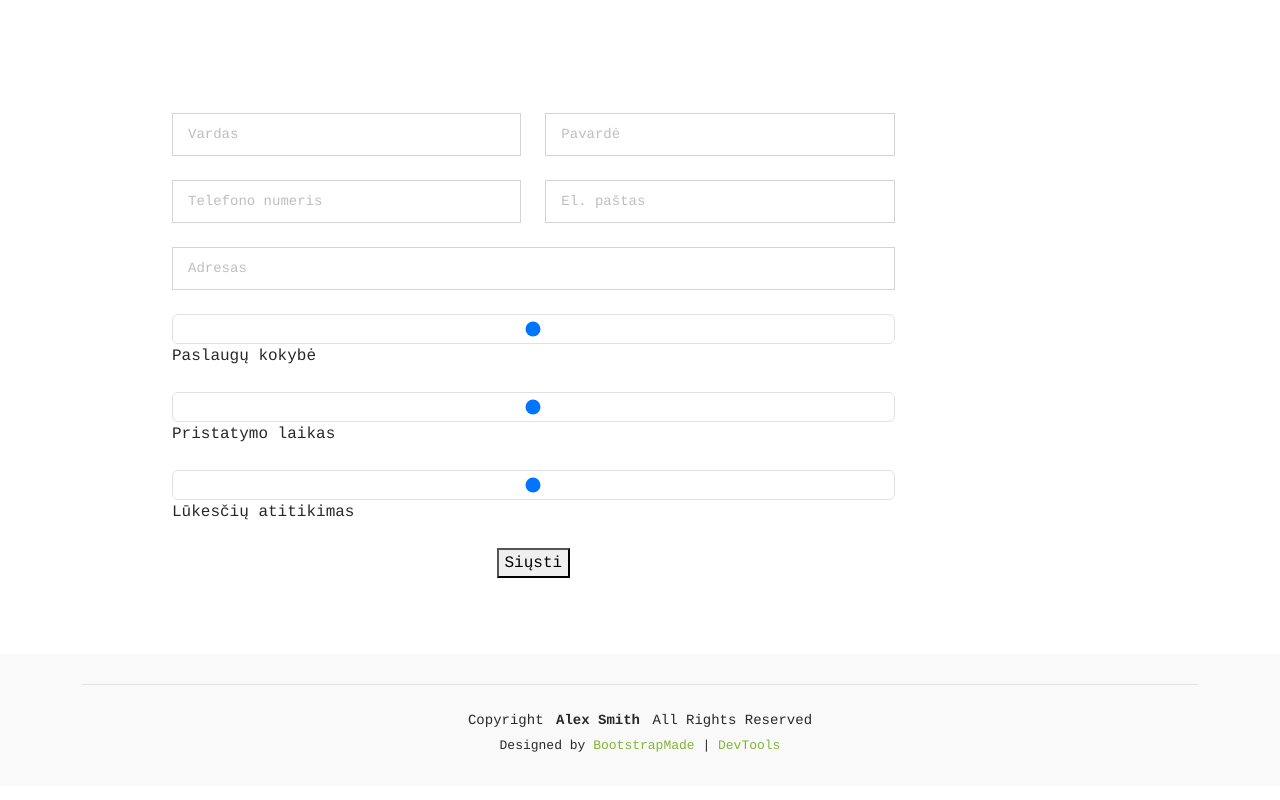
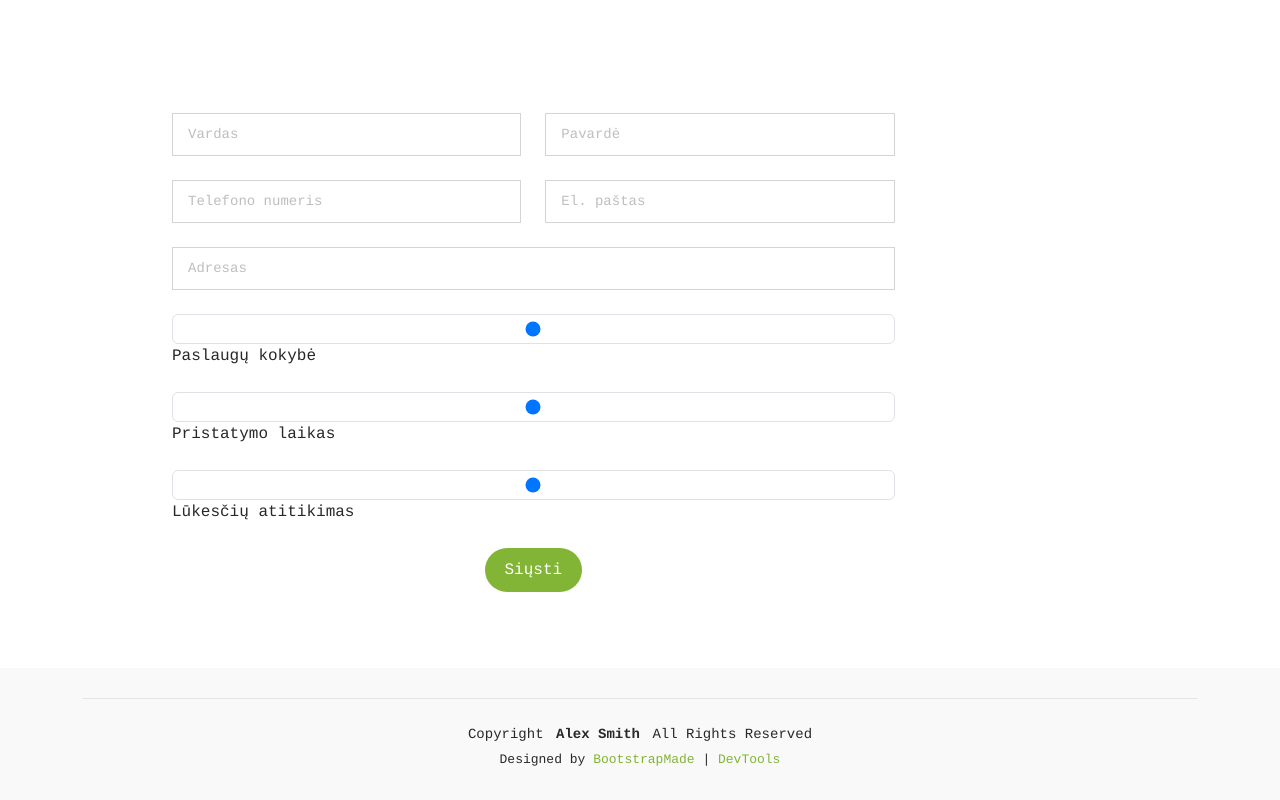
Before and after one commit to raZ92in/raZ92in.github.io, a plain HTML site: page index.html in a window 1280 px wide. Shown: the part 5837-6637 px from the top of the page. Drawn offline with Linux system fonts and the light colour scheme.

Commit message:
Update custom.css

```diff
--- a/assets/css/custom.css
+++ b/assets/css/custom.css
@@ -1432,7 +1432,7 @@ section,
   color: var(--accent-color);
 }
 
-#siustiutton {
+#siustiButton {
   background-color: var(--accent-color);
   color: var(--contrast-color);
   border: none;
```
